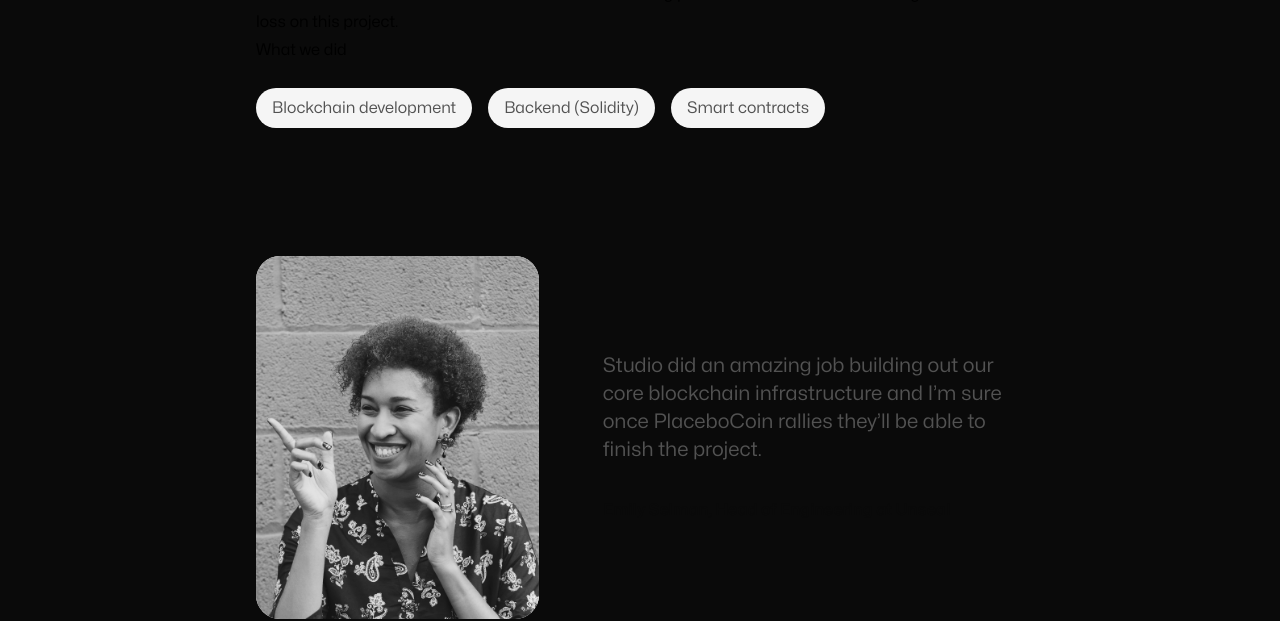
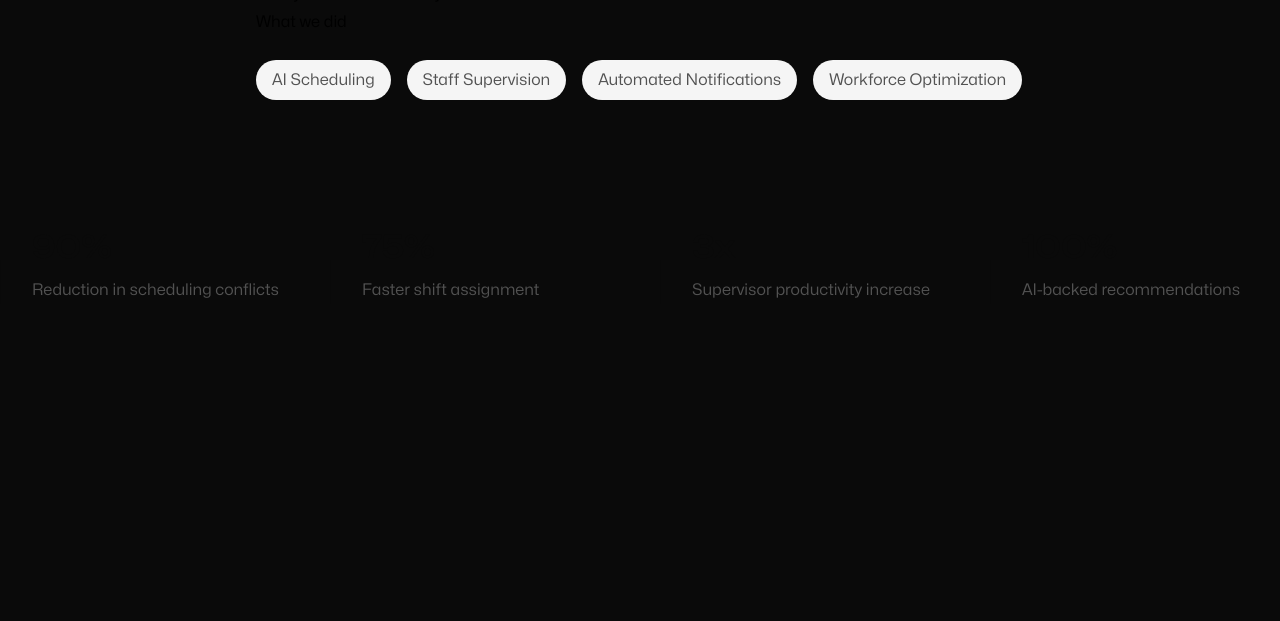
Before and after one commit to jsoto007/soto-dev-web-app, a Next.js app: page /work/unseal in a window 1280 px wide. Shown: the part 244-865 px from the top of the page. After the commit the page ends 800 px from the top, so only its background shows below. Built offline with nearby package versions, Linux system fonts and the light colour scheme.

Commit message:
updates project

```diff
--- a/src/app/work/unseal/page.mdx
+++ b/src/app/work/unseal/page.mdx
@@ -3,57 +3,53 @@ import imageHero from './hero.jpg'
 import imageEmilySelman from './emily-selman.jpg'
 
 export const caseStudy = {
-  client: 'Unseal',
-  title: 'Get a hodl of your health',
+  client: 'ShiftMind',
+  title: 'AI-powered staff scheduling and supervision system',
   description:
-    'Unseal is the first NFT platform where users can mint and trade NFTs of their own personal health records, allowing them to take control of their data.',
+    'ShiftMind is a smart scheduling platform that uses AI to rotate assignments, streamline supervision, and match staff to shifts based on strengths and performance.',
   summary: [
-    'Unseal is the first NFT platform where users can mint and trade NFTs of their own personal health records, allowing them to take control of their data.',
-    'We built out the blockchain infrastructure that supports Unseal. Unfortunately, we took a massive loss on this project when Unseal’s cryptocurrency, PlaceboCoin, went to zero.',
+    'ShiftMind is a smart staff scheduling and supervision platform that uses AI to automate shift rotations and optimize staffing decisions.',
+    'Admins can document supervisions, receive AI-powered recommendations based on staff strengths, and notify team members of upcoming shifts.',
+    'Staff can request available shifts and receive real-time notifications, while admins retain full control over approvals.'
   ],
   logo,
   image: { src: imageHero },
-  date: '2022-10',
-  service: 'Blockchain development',
+  date: '2025-06',
+  service: 'AI integration, Workforce automation',
   testimonial: {
-    author: { name: 'Emily Selman', role: 'Head of Engineering at Unseal' },
+    author: { name: 'Emily Selman', role: 'Operations Lead at ShiftMind' },
     content:
-      'Studio did an amazing job building out our core blockchain infrastructure and I’m sure once PlaceboCoin rallies they’ll be able to finish the project.',
+      'The AI-driven recommendations from ShiftMind have completely transformed how we manage shifts and supervisions. It’s a smarter, faster way to run a team.',
   },
 }
 
 export const metadata = {
-  title: `${caseStudy.client} Case Study`,
+  title: `ShiftMind Case Study`,
   description: caseStudy.description,
 }
 
 ## Overview
 
-Annoyed that his wife’s gynaecologist would not disclose the results of her pap smear, Unseal’s founder Kevin came up with the idea of using the block chain to store individual health records.
+Tired of manual scheduling chaos, the ShiftMind team envisioned an AI-powered platform to automate and optimize every part of the shift management process.
 
-Unseal approached us early in their development, having just raised funds through an ICO of their cryptocurrency PlaceboCoin. Having never worked on a web3 product we decided to farm the project out to an agency in Kyiv and skim profits off the top. Despite frequent complaints about missile strikes and power outages, the Ukrainians delivered the brief ahead of schedule.
+With ShiftMind, admins can rotate assignments intelligently, document and conduct staff supervisions, and receive AI-driven recommendations on who should work each shift based on prior performance and strengths. The system also enables direct notifications to staff, allowing them to request available shifts that can be approved or denied by the admin with a click.
 
-After reaching a high of $12k, PlaceboCoin went to zero in a matter of hours. Because we took payment in PlaceboCoin but our subcontractors insisted on being paid in USD we have taken a huge financial loss on this project.
+This approach has streamlined team management, improved fairness in scheduling, and provided clarity and accountability across the board.
 
 ## What we did
 
 <TagList>
-  <TagListItem>Blockchain development</TagListItem>
-  <TagListItem>Backend (Solidity)</TagListItem>
-  <TagListItem>Smart contracts</TagListItem>
+  <TagListItem>AI Scheduling</TagListItem>
+  <TagListItem>Staff Supervision</TagListItem>
+  <TagListItem>Automated Notifications</TagListItem>
+  <TagListItem>Workforce Optimization</TagListItem>
 </TagList>
 
-<Blockquote
-  author={{ name: 'Emily Selman', role: 'Head of Engineering at Unseal' }}
-  image={{ src: imageEmilySelman }}
->
-  Studio did an amazing job building out our core blockchain infrastructure and
-  I’m sure once PlaceboCoin rallies they’ll be able to finish the project.
-</Blockquote>
+
 
 <StatList>
-  <StatListItem value="34%" label="Fewer transactions" />
-  <StatListItem value="10%" label="Slower transactions" />
-  <StatListItem value="1000ms" label="Transaction latency" />
-  <StatListItem value="3" label="Active nodes" />
+  <StatListItem value="90%" label="Reduction in scheduling conflicts" />
+  <StatListItem value="75%" label="Faster shift assignment" />
+  <StatListItem value="3x" label="Supervisor productivity increase" />
+  <StatListItem value="100%" label="AI-backed recommendations" />
 </StatList>
```
Also changed, not shown: src/app/work/unseal/hero.jpg.
